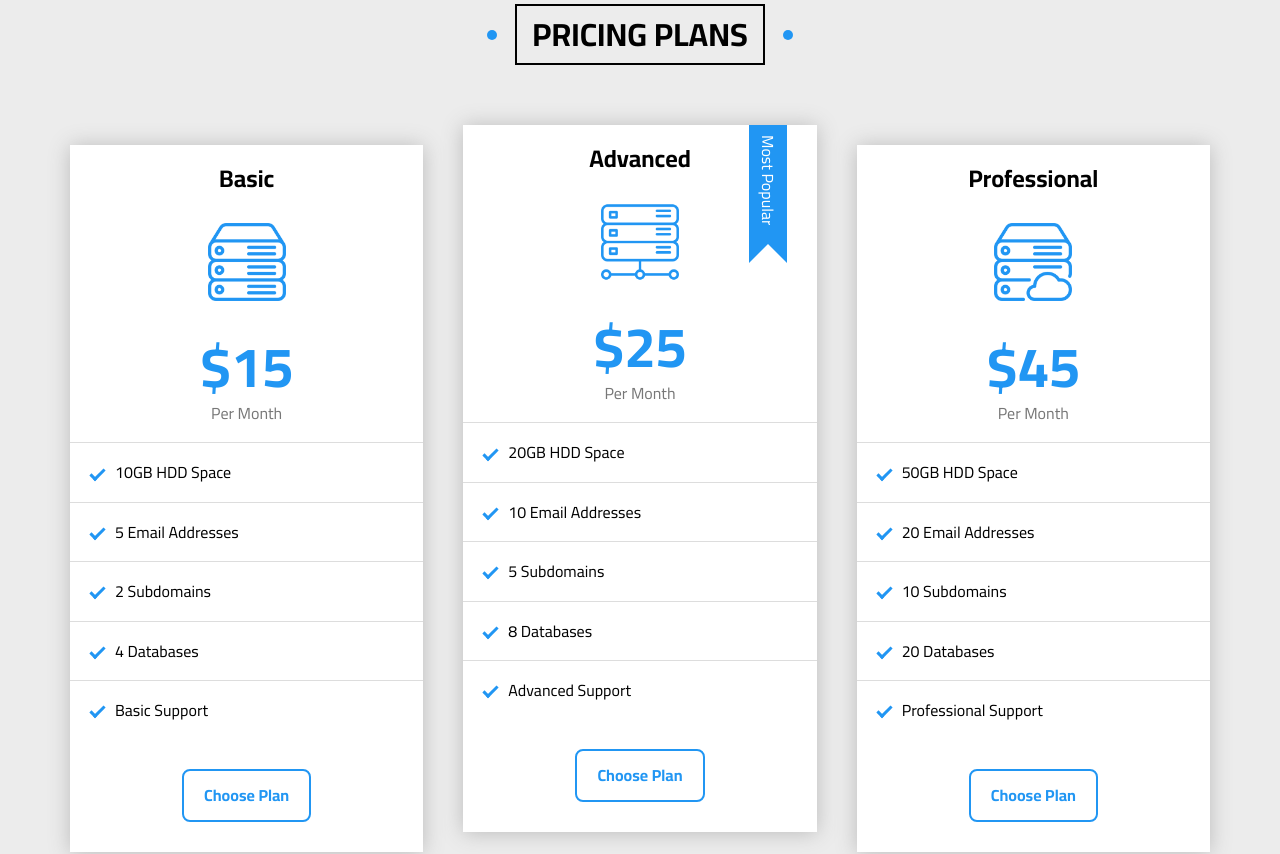
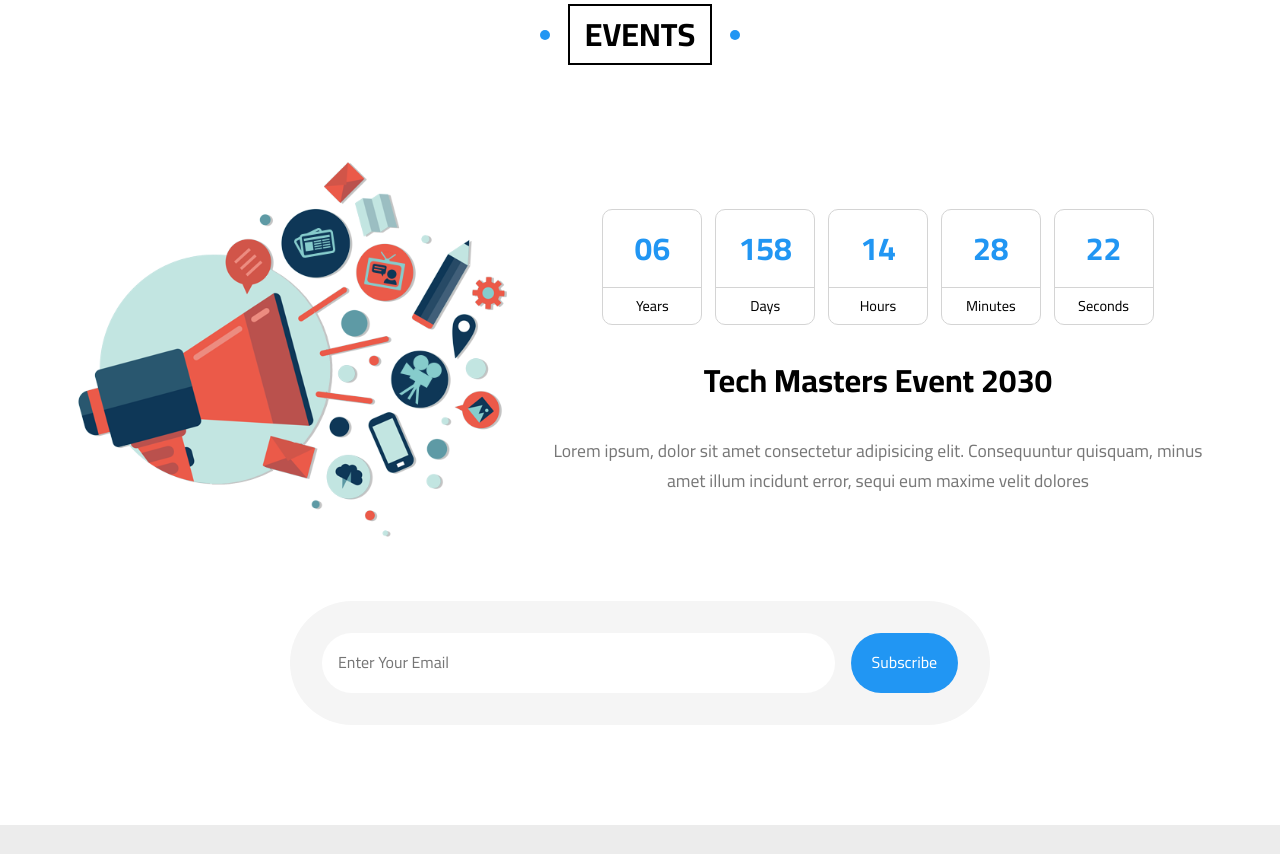
Before and after one commit to AmrNasem/Gaming-App, a plain HTML site: page index.html in a window 1280 px wide. Shown: the part 9158-10012 px from the top of the page. Drawn offline with Linux system fonts and the light colour scheme.

Commit message:
Create the events section

```diff
--- a/css/style.css
+++ b/css/style.css
@@ -939,6 +939,120 @@ header .mega-menu .links li a {
   color: #777;
 }
 /* End "how it works" section */
+/* Start latest events */
+#events {
+  padding-top: var(--main-padding-top);
+  padding-bottom: var(--main-padding-bottom);
+  background-color: white;
+}
+#events .event {
+  display: flex;
+  align-items: center;
+  gap: 20px;
+}
+#events .event .image {
+  min-width: 40%;
+}
+@media (max-width: 992px) {
+  #events .event .image {
+    display: none;
+  }
+}
+#events .event .image img {
+  width: 100%;
+}
+
+#events .event .details {
+  text-align: center;
+}
+#events .event .details .remaining-time {
+  display: grid;
+  grid-template-columns: repeat(auto-fit, 100px);
+  justify-content: center;
+  gap: 0.8rem;
+}
+#events .event .details .remaining-time .unit {
+  border: 1px solid #d4d4d4;
+  border-radius: 10px;
+  transition: var(--main-transition);
+}
+#events .event .details .remaining-time .unit:hover {
+  border-color: var(--main-color);
+}
+#events .event .details .remaining-time .unit h1 {
+  padding: 20px;
+  margin: 0;
+  color: var(--main-color);
+}
+#events .event .details .remaining-time .unit:hover span {
+  border-top-color: var(--main-color);
+}
+#events .event .details .remaining-time .unit span {
+  padding: 10px;
+  display: block;
+  border-top: 1px solid #d4d4d4;
+  font-size: 0.9rem;
+  transition: var(--main-transition);
+}
+#events .event .details .event-title {
+  margin: 2.3rem 0;
+}
+#events .event .details p {
+  color: #777;
+  font-size: 1.1rem;
+  line-height: 1.7;
+}
+#events .subscribe {
+  margin: 2.6rem auto 0;
+  background-color: #f5f5f5;
+  padding: 2rem;
+  border-radius: 100px;
+  display: flex;
+  gap: 1rem;
+  max-width: 700px;
+  transition: var(--main-transition);
+}
+#events .subscribe input {
+  flex: 1;
+  border: none;
+  border-radius: inherit;
+  padding: 1rem;
+  outline: none;
+  caret-color: var(--main-color);
+  transition: inherit;
+}
+#events .subscribe input::placeholder {
+  transition: var(--main-transition);
+}
+#events .subscribe input:focus::placeholder {
+  opacity: 0;
+}
+#events .subscribe button[type="submit"] {
+  padding: 1.3rem;
+  border: none;
+  background-color: var(--main-color);
+  color: white;
+  border-radius: inherit;
+  cursor: pointer;
+  transition: inherit;
+}
+#events .subscribe button[type="submit"]:hover {
+  background-color: var(--main-color-alt);
+}
+@media (max-width: 768px) {
+  #events .subscribe {
+    flex-direction: column;
+    border-radius: unset !important;
+  }
+  #events .subscribe input {
+    border-radius: unset !important;
+  }
+  #events .subscribe button[type="submit"] {
+    border-radius: unset !important;
+  }
+}
+
+/* End latest events */
 /* Start pricing plans */
 .plans {
   padding-top: var(--main-padding-top);
--- a/index.html
+++ b/index.html
@@ -640,6 +640,50 @@
       </div>
     </div>
     <!-- End 'how it works' section -->
+    <!-- Start latest events -->
+    <div class="latest-events" id="events">
+      <h1 class="main-title">Events</h1>
+      <div class="container">
+        <div class="event">
+          <div class="image"><img src="./images/events.png" alt="Event" /></div>
+          <div class="details">
+            <div class="remaining-time">
+              <div class="unit">
+                <h1>00</h1>
+                <span class="label">Years</span>
+              </div>
+              <div class="unit">
+                <h1>00</h1>
+                <span class="label">Days</span>
+              </div>
+              <div class="unit">
+                <h1>00</h1>
+                <span class="label">Hours</span>
+              </div>
+              <div class="unit">
+                <h1>00</h1>
+                <span class="label">Minutes</span>
+              </div>
+              <div class="unit">
+                <h1>00</h1>
+                <span class="label">Seconds</span>
+              </div>
+            </div>
+            <h1 class="event-title">Tech Masters Event 2030</h1>
+            <p>
+              Lorem ipsum, dolor sit amet consectetur adipisicing elit.
+              Consequuntur quisquam, minus amet illum incidunt error, sequi eum
+              maxime velit dolores
+            </p>
+          </div>
+        </div>
+        <form class="subscribe">
+          <input type="email" placeholder="Enter Your Email" />
+          <button type="submit">Subscribe</button>
+        </form>
+      </div>
+    </div>
+    <!-- End latest events -->
     <!-- Start pricing plans -->
     <div class="plans" id="plans">
       <h1 class="main-title">Pricing Plans</h1>
--- a/js/main.js
+++ b/js/main.js
@@ -20,3 +20,72 @@ window.onscroll = () => {
     }
   }
 };
+
+const getYears = (date) => {
+  const yearOfMilliSeconds = 1000 * 60 * 60 * 24 * 365.25;
+  return {
+    years: Math.floor(date / yearOfMilliSeconds),
+    remDays: date % yearOfMilliSeconds,
+  };
+};
+
+const getDays = (date) => {
+  const dayOfMilliSeconds = 1000 * 60 * 60 * 24;
+
+  return {
+    days: Math.floor(date / dayOfMilliSeconds),
+    remHours: date % dayOfMilliSeconds,
+  };
+};
+
+const getHours = (date) => {
+  const hourOfMilliSeconds = 1000 * 60 * 60;
+
+  return {
+    hours: Math.floor(date / hourOfMilliSeconds),
+    remMinutes: date % hourOfMilliSeconds,
+  };
+};
+
+const getMinutes = (date) => {
+  const minuteOfMilliSeconds = 1000 * 60;
+
+  return {
+    minutes: Math.floor(date / minuteOfMilliSeconds),
+    remSeconds: date % minuteOfMilliSeconds,
+  };
+};
+
+const getSeconds = (date) => {
+  const secondOfMilliSeconds = 1000;
+
+  return {
+    seconds: Math.floor(date / secondOfMilliSeconds),
+    remMilliSeoconds: date % secondOfMilliSeconds,
+  };
+};
+
+const getRemainingTime = (date) => {
+  const dateNow = new Date();
+  const remainingTime = date.getTime() - dateNow.getTime();
+
+  const { years, remDays } = getYears(remainingTime);
+  const { days, remHours } = getDays(remDays);
+  const { hours, remMinutes } = getHours(remHours);
+  const { minutes, remSeconds } = getMinutes(remMinutes);
+  const seconds = getSeconds(remSeconds).seconds;
+
+  return [years, days, hours, minutes, seconds];
+};
+
+const future = new Date("2030");
+const timeUnits = document.querySelectorAll("#events .remaining-time .unit h1");
+setInterval(() => {
+  const remainingTime = getRemainingTime(future);
+  timeUnits.forEach((unit, index) => {
+    unit.innerHTML =
+      remainingTime[index] < 10
+        ? `0${remainingTime[index]}`
+        : remainingTime[index];
+  });
+}, 1000);
```
